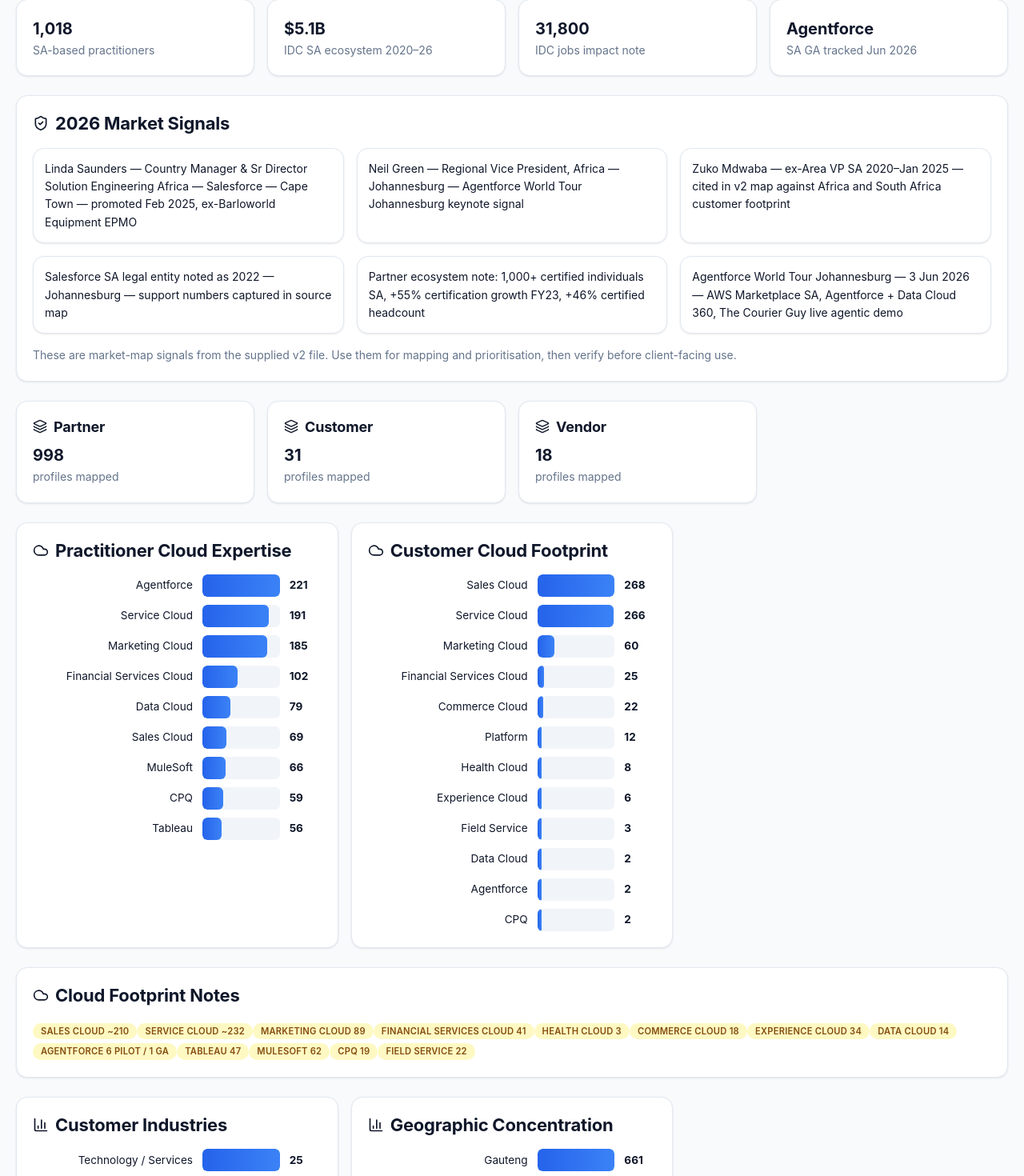
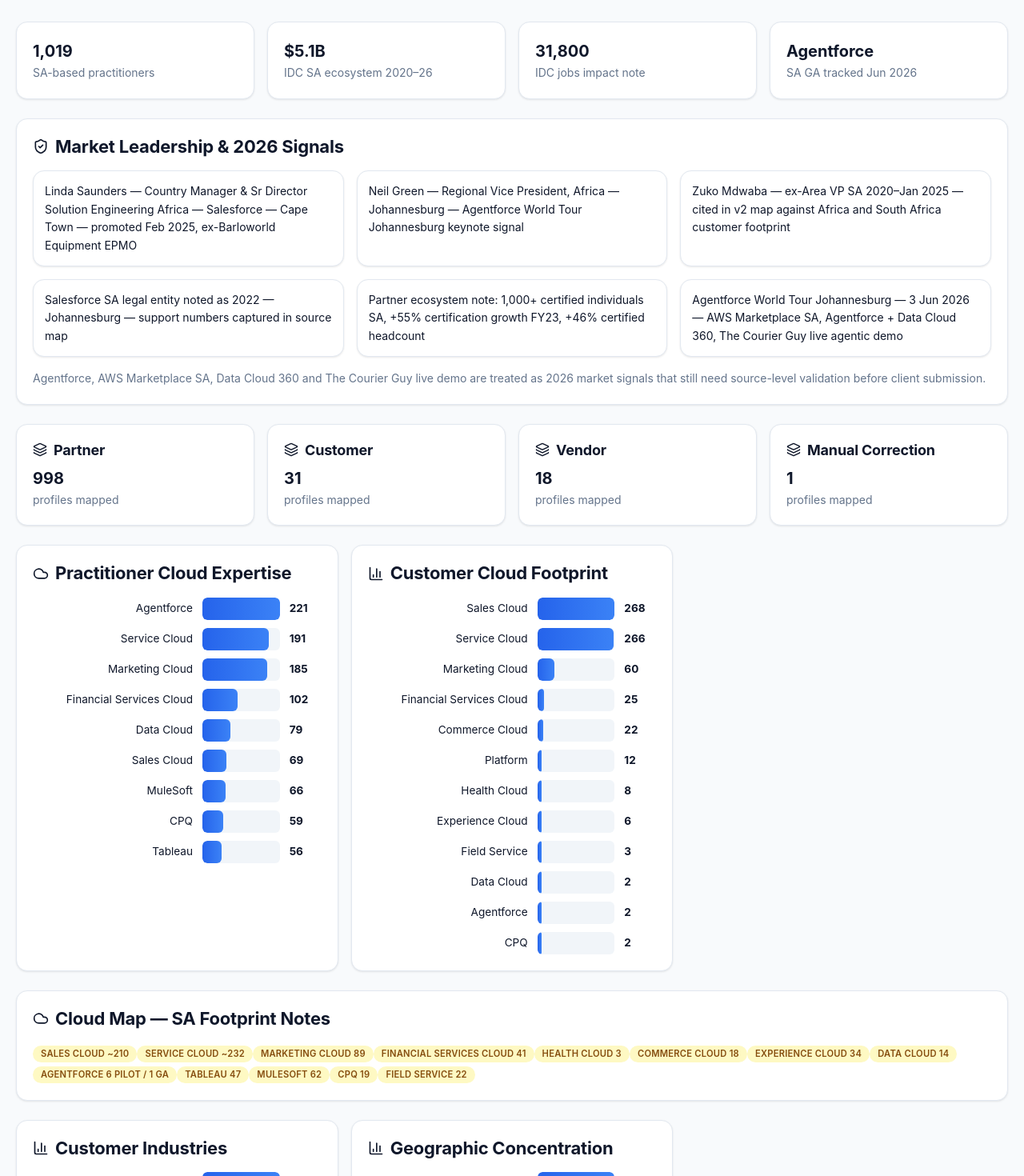
Before and after one commit to Mumoxa/Maps, a React (Vite) app: page /markets/salesforce in a window 1280 px wide. Shown: the part 572-2042 px from the top of the page at 80% size. Built offline with nearby package versions, Linux system fonts and the light colour scheme.

Commit message:
Add missing Salesforce practitioner correction

```diff
--- a/src/pages/SalesforceEcosystemPage.tsx
+++ b/src/pages/SalesforceEcosystemPage.tsx
@@ -7,11 +7,11 @@
   { value: 295, label: 'Salesforce Customers SA', color: 'var(--color-primary)' },
   { value: 266, label: 'BuiltWith .za Domains', color: 'var(--color-success)' },
   { value: 23, label: 'SI / ISV Partners', color: 'var(--color-accent)' },
-  { value: '1,047', label: 'Named Practitioners', color: 'var(--color-purple)' },
+  { value: '1,048', label: 'Named Practitioners', color: 'var(--color-purple)' },
 ] as const
 
 const secondaryStats = [
-  { value: '1,018', label: 'SA-based practitioners' },
+  { value: '1,019', label: 'SA-based practitioners' },
   { value: '$5.1B', label: 'IDC SA ecosystem 2020–26' },
   { value: '31,800', label: 'IDC jobs impact note' },
   { value: 'Agentforce', label: 'SA GA tracked Jun 2026' },
@@ -21,9 +21,10 @@
   { name: 'Partner', count: 998 },
   { name: 'Customer', count: 31 },
   { name: 'Vendor', count: 18 },
+  { name: 'Manual Correction', count: 1 },
 ] as const
 
-const practitionerClouds = [
+const cloudDistribution = [
   { name: 'Agentforce', count: 221 },
   { name: 'Service Cloud', count: 191 },
   { name: 'Marketing Cloud', count: 185 },
@@ -50,7 +51,23 @@
   { name: 'CPQ', count: 2 },
 ] as const
 
-const customerIndustries = [
+const seniorityDistribution = [
+  { seniority: 'Consultant / Specialist', count: 748 },
+  { seniority: 'Senior', count: 121 },
+  { seniority: 'Lead / Manager', count: 87 },
+  { seniority: 'Principal / Architect', count: 51 },
+  { seniority: 'Executive', count: 34 },
+  { seniority: 'Professional', count: 6 },
+] as const
+
+const provinceDistribution = [
+  { name: 'Gauteng', count: 662 },
+  { name: 'Western Cape', count: 340 },
+  { name: 'KwaZulu-Natal', count: 44 },
+  { name: 'International', count: 2 },
+] as const
+
+const topIndustries = [
   { name: 'Technology / Services', count: 25 },
   { name: 'Retail', count: 14 },
   { name: 'Hospitality', count: 12 },
@@ -63,22 +80,6 @@
   { name: 'CPG', count: 8 },
   { name: 'Construction', count: 8 },
   { name: 'Asset Management', count: 7 },
-] as const
-
-const seniorityDistribution = [
-  { seniority: 'Consultant / Specialist', count: 748 },
-  { seniority: 'Senior', count: 121 },
-  { seniority: 'Lead / Manager', count: 87 },
-  { seniority: 'Principal / Architect', count: 51 },
-  { seniority: 'Executive', count: 34 },
-  { seniority: 'Professional', count: 6 },
-] as const
-
-const provinceDistribution = [
-  { name: 'Gauteng', count: 661 },
-  { name: 'Western Cape', count: 340 },
-  { name: 'KwaZulu-Natal', count: 44 },
-  { name: 'International', count: 2 },
 ] as const
 
 const leadershipSignals = [
@@ -147,54 +148,67 @@
   { partner: 'Capgemini / C Ahead', tier: 'Gold', hc: '100+', certs: '100', focus: 'Global delivery, enterprise integration' },
   { partner: 'BlueSky Digital Solutions', tier: 'Gold', hc: '35+', certs: '55', focus: 'Commercial, telecom, insurance' },
   { partner: 'iCloudius', tier: 'Gold', hc: '25+', certs: '40', focus: 'SMB, retail and commercial implementations' },
-  { partner: 'Weku', tier: 'Select', hc: '20+', certs: '30', focus: 'Commercial new logos and SMB' },
-  { partner: 'Smarten UP', tier: 'Gold', hc: '30+', certs: '45', focus: 'Implementation partner, sales and service' },
-  { partner: 'Cloud23', tier: 'Gold', hc: '25+', certs: '50', focus: 'Knowledge partner, customer success and commercial' },
-  { partner: 'AdvanceForce', tier: 'Gold', hc: '30+', certs: '60', focus: 'Alliance partner since 2008' },
-  { partner: 'thryve', tier: 'Ridge', hc: '15+', certs: '25', focus: 'Insurance and financial services' },
-  { partner: 'Megabytes Tech', tier: 'Registered', hc: '12+', certs: '20', focus: 'Implementation support' },
-  { partner: 'Xsmths', tier: 'Marketing Cloud specialist', hc: '40+', certs: '60', focus: 'Marketing Cloud, Commerce, retail' },
-  { partner: 'mPHATEK Systems', tier: 'Consulting', hc: '15+', certs: '22', focus: 'Consulting and integration' },
-  { partner: 'Q.LAB', tier: 'Consulting', hc: '10+', certs: '12', focus: 'Consulting and delivery' },
-  { partner: 'CRMAutomate', tier: 'Consulting', hc: '12+', certs: '18', focus: 'CRM automation' },
-  { partner: 'IBM South Africa', tier: 'Global SI', hc: '40+', certs: '70', focus: 'Enterprise SI and integration' },
-  { partner: 'EY South Africa', tier: 'Global SI', hc: '25+', certs: '40', focus: 'Advisory and Salesforce transformation' },
-  { partner: 'KPMG South Africa', tier: 'Global SI', hc: '20+', certs: '35', focus: 'Advisory and implementation' },
-  { partner: 'Infosys South Africa', tier: 'Global SI', hc: '30+', certs: '50', focus: 'Global delivery and managed services' },
-  { partner: 'Tech Mahindra SA', tier: 'Global SI', hc: '25+', certs: '40', focus: 'Telecom and enterprise transformation' },
-] as const
-
-const siMentions = [
-  { partner: 'CloudSmiths', count: 175 },
-  { partner: 'NTT DATA / EXAH', count: 25 },
-  { partner: 'PwC South Africa', count: 25 },
-  { partner: 'Accenture', count: 13 },
-  { partner: 'Deloitte', count: 7 },
-  { partner: 'Smarten UP', count: 6 },
-  { partner: 'PwC', count: 5 },
-  { partner: 'BlueSky', count: 5 },
-  { partner: 'Cloud23', count: 5 },
-  { partner: 'iCloudius', count: 4 },
+  { partner: 'Smarten UP', tier: 'Gold', hc: '30+', certs: '45', focus: 'Insurance, hospitality, travel and financial services' },
+  { partner: 'Cloud23', tier: 'Gold', hc: '25+', certs: '50', focus: 'Commerce Cloud, Marketing Cloud, retail and tourism' },
+  { partner: 'Weku', tier: 'Select', hc: '20+', certs: '30', focus: 'Insurance, retail and commercial implementations' },
+  { partner: 'AdvanceForce', tier: 'Gold', hc: '30+', certs: '60', focus: 'CPG, RegTech, Field Service and B2B' },
+  { partner: 'thryve', tier: 'Silver', hc: '25+', certs: '35', focus: 'Financial Services Cloud, insurance and service' },
+  { partner: 'Xsmths', tier: 'Commerce specialist', hc: '35+', certs: '45', focus: 'Commerce Cloud, Marketing Cloud, retail and CPG' },
+  { partner: 'mPHATEK', tier: 'Select', hc: '15+', certs: '25', focus: 'Sales, Service, MuleSoft, ICT and public sector' },
+  { partner: 'Acceleration.biz', tier: 'Data / MC', hc: '20+', certs: '30', focus: 'Marketing Cloud, Data Cloud, Datorama and banking' },
+  { partner: 'IBM South Africa', tier: 'Global SI', hc: '40+', certs: '80', focus: 'Sales, Service, MuleSoft, banking and telecom' },
+  { partner: 'Cognizant South Africa', tier: 'Global SI', hc: '20+', certs: '35', focus: 'Financial services, retail, Sales, Service and Marketing Cloud' },
+  { partner: 'TCS South Africa', tier: 'Global SI', hc: '30+', certs: '60', focus: 'Banking, telecom, Sales, Service and MuleSoft' },
+  { partner: 'Wipro South Africa', tier: 'Global SI', hc: '25+', certs: '40', focus: 'Financial services, Sales, Service and Tableau' },
+  { partner: 'KPMG South Africa', tier: 'Global SI', hc: '20+', certs: '35', focus: 'Public sector, financial services, Sales and Service' },
+  { partner: 'Infosys South Africa', tier: 'Global SI', hc: '30+', certs: '50', focus: 'All Clouds, telecom and banking' },
+  { partner: 'Tech Mahindra SA', tier: 'Global SI', hc: '25+', certs: '40', focus: 'Communications Cloud and telecom' },
 ] as const
 
 const surroundingTechStack = [
-  { layer: 'Core banking / ERP', standard: 'SAP S/4HANA, Temenos T24, Hogan, Oracle, Avaloq, SimCorp', example: 'Standard Bank core banking APIs via MuleSoft; Capitec Temenos T24; Woolworths SAP retail stack' },
-  { layer: 'Integration', standard: 'MuleSoft, APIs, event streaming, middleware', example: 'Old Mutual, Standard Bank, Seacom and Telviva integration patterns' },
-  { layer: 'Cloud infrastructure', standard: 'AWS, Azure, GCP, Hyperforce', example: 'Hyperforce, AWS Marketplace SA, enterprise data and service deployments' },
-  { layer: 'Analytics / BI', standard: 'Tableau, Tableau CRM, Snowflake, SAS, Teradata', example: 'Absa, Investec, Ninety One and Johannesburg Children’s Home analytics signals' },
-  { layer: 'Retail / Commerce', standard: 'SAP CAR, Oracle Retail, Commerce Cloud, GCP', example: 'TFG, Shoprite, Woolworths/Bash, Pick n Pay and Cape Union Mart' },
-  { layer: 'Insurance / Health', standard: 'Guidewire, policy admin, Health Cloud, broker portals', example: 'Sanlam, Old Mutual, Santam, Discovery and Momentum' },
-  { layer: 'Service and contact centre', standard: 'Service Cloud, CTI, ServiceNow, Amdocs, NetCracker', example: 'Vodacom, MTN, Telkom, MultiChoice and Cell C service footprints' },
-  { layer: 'Data / AI', standard: 'Data Cloud, Agentforce, Einstein, Snowflake, ML services', example: 'The Courier Guy Agentforce GA signal and Standard Bank Data Cloud signal' },
-  { layer: 'Marketing', standard: 'Marketing Cloud, Datorama, CDP, loyalty platforms', example: 'Retail, banking, CPG and MVNO personalization layers' },
+  { layer: 'Core banking / ERP', standard: 'SAP S/4HANA, Temenos T24, Hogan, Oracle, Avaloq, SimCorp', example: 'Standard Bank – core banking APIs via MuleSoft; Capitec – Temenos T24; Woolworths – SAP CAR' },
+  { layer: 'Integration / iPaaS', standard: 'MuleSoft, Boomi, Jitterbit, Informatica, AWS EventBridge, Azure Logic Apps', example: 'Standard Bank, Old Mutual and Seacom examples are MuleSoft-heavy in the supplied map.' },
+  { layer: 'Data / AI / CDP', standard: 'Data Cloud 360, Snowflake, Teradata, SAS, Databricks, Tableau CRM, Einstein / Agentforce', example: 'Courier Guy is the supplied Agentforce + Data Cloud 360 example.' },
+  { layer: 'Cloud hosting / residency', standard: 'AWS Africa, Azure South Africa North, GCP Johannesburg, Hyperforce SA', example: 'Hyperforce and POPIA/residency are repeated enterprise buying signals.' },
+  { layer: 'Marketing / CDP', standard: 'Marketing Cloud Personalization, Audience Studio, Adobe Experience, Bloomreach, Comarch Loyalty', example: 'Standard Bank, Woolworths and Shoprite appear as marketing/CDP examples.' },
+  { layer: 'CPQ / Billing', standard: 'Revenue Cloud, nCino FSC pattern, Zuora', example: 'ArcelorMittal SA and SA Home Loans appear as CPQ/FSC-pattern examples.' },
+  { layer: 'Industry clouds', standard: 'FSC, Health Cloud, Automotive Cloud, Communications Cloud, Nonprofit Cloud', example: 'Big 5 banks, Discovery, Mercedes-Benz SA, MTN and JCH are example clusters.' },
+  { layer: 'Contact centre / CTI', standard: 'Service Cloud Voice, Five9, Genesys, Telviva CTI, WhatsApp Business API', example: 'Telviva, Coca-Cola PB and Clickatell are named surrounding-stack examples.' },
+  { layer: 'Identity / Security', standard: 'Salesforce Shield, Okta, Azure AD, Ping', example: 'POPIA, FSCA and Shield encryption are governance signals.' },
+] as const
+
+const manualPractitionerCorrections = [
+  {
+    name: 'Katlego Magnificent Seapi',
+    location: 'Pretoria, Gauteng, South Africa',
+    linkedIn: 'https://www.linkedin.com/in/seapi-katlego-96a955165/',
+    status: 'Needs Salesforce role/employer verification',
+    note: 'User-supplied correction added after the original 1,047-person source batch missed this profile.',
+  },
 ] as const
 
 function topBarWidth(count: number, max: number) {
   return `${Math.max(6, Math.round((count / Math.max(max, 1)) * 100))}%`
 }
 
-function truncate(value: string, max = 115) {
+function truncate(value: string, max = 120) {
   return value.length > max ? `${value.slice(0, max)}…` : value
+}
+
+function MetricBars({ items, max }: { items: readonly { name: string; count: number }[]; max: number }) {
+  return (
+    <div className="bar-chart">
+      {items.map(item => (
+        <div className="bar-row" key={item.name}>
+          <div className="bar-label">{item.name}</div>
+          <div className="bar-track">
+            <div className="bar-fill" style={{ width: topBarWidth(item.count, max) }} />
+          </div>
+          <div className="bar-count">{item.count}</div>
+        </div>
+      ))}
+    </div>
+  )
 }
 
 export function SalesforceEcosystemPage() {
@@ -202,10 +216,10 @@
     document.title = 'SA Salesforce Ecosystem Map'
   }, [])
 
-  const maxPractitionerCloud = practitionerClouds[0]?.count ?? 1
-  const maxCustomerCloud = customerClouds[0]?.count ?? 1
-  const maxIndustry = customerIndustries[0]?.count ?? 1
-  const maxProvince = provinceDistribution[0]?.count ?? 1
+  const maxCloudCount = cloudDistribution[0]?.count ?? 1
+  const maxProvinceCount = provinceDistribution[0]?.count ?? 1
+  const maxCustomerCloudCount = customerClouds[0]?.count ?? 1
+  const maxIndustryCount = topIndustries[0]?.count ?? 1
 
   return (
     <div className="page">
@@ -217,7 +231,7 @@
 
         <div className="hero">
           <h1>SA Salesforce Ecosystem Map</h1>
-          <p>Customer, partner, practitioner, cloud, Agentforce and surrounding-technology intelligence for the South African Salesforce market.</p>
+          <p>Complete South African Salesforce market layer covering customers, implementation partners, practitioner clusters, cloud footprint, surrounding technology, Agentforce signals and data-quality boundaries.</p>
         </div>
 
         <div className="stats-bar">
@@ -238,7 +252,7 @@
         <section className="card mb-3">
           <div className="flex items-center gap-1 mb-2">
             <ShieldCheck size={20} />
-            <h2>2026 Market Signals</h2>
+            <h2>Market Leadership & 2026 Signals</h2>
           </div>
           <div className="grid grid-2">
             {leadershipSignals.map(signal => (
@@ -247,10 +261,10 @@
               </div>
             ))}
           </div>
-          <p className="text-sm text-secondary mt-2">These are market-map signals from the supplied v2 file. Use them for mapping and prioritisation, then verify before client-facing use.</p>
+          <p className="text-sm text-secondary mt-2">Agentforce, AWS Marketplace SA, Data Cloud 360 and The Courier Guy live demo are treated as 2026 market signals that still need source-level validation before client submission.</p>
         </section>
 
-        <div className="grid grid-3 mb-3">
+        <div className="grid grid-4 mb-3">
           {employerTypes.map(segment => (
             <div className="card" key={segment.name}>
               <div className="flex items-center gap-1 mb-1">
@@ -269,38 +283,22 @@
               <Cloud size={20} />
               <h2>Practitioner Cloud Expertise</h2>
             </div>
-            <div className="bar-chart">
-              {practitionerClouds.map(item => (
-                <div className="bar-row" key={item.name}>
-                  <div className="bar-label">{item.name}</div>
-                  <div className="bar-track"><div className="bar-fill" style={{ width: topBarWidth(item.count, maxPractitionerCloud) }} /></div>
-                  <div className="bar-count">{item.count}</div>
-                </div>
-              ))}
-            </div>
+            <MetricBars items={cloudDistribution} max={maxCloudCount} />
           </section>
 
           <section className="card">
             <div className="flex items-center gap-1 mb-2">
-              <Cloud size={20} />
+              <BarChart3 size={20} />
               <h2>Customer Cloud Footprint</h2>
             </div>
-            <div className="bar-chart">
-              {customerClouds.map(item => (
-                <div className="bar-row" key={item.name}>
-                  <div className="bar-label">{item.name}</div>
-                  <div className="bar-track"><div className="bar-fill" style={{ width: topBarWidth(item.count, maxCustomerCloud) }} /></div>
-                  <div className="bar-count">{item.count}</div>
-                </div>
-              ))}
-            </div>
+            <MetricBars items={customerClouds} max={maxCustomerCloudCount} />
           </section>
         </div>
 
         <section className="card mb-3">
           <div className="flex items-center gap-1 mb-2">
             <Cloud size={20} />
-            <h2>Cloud Footprint Notes</h2>
+            <h2>Cloud Map — SA Footprint Notes</h2>
           </div>
           <div>
             {cloudFootprintBadges.map(item => <span className="badge badge-Medium" key={item}>{item}</span>)}
@@ -313,15 +311,7 @@
               <BarChart3 size={20} />
               <h2>Customer Industries</h2>
             </div>
-            <div className="bar-chart">
-              {customerIndustries.map(item => (
-                <div className="bar-row" key={item.name}>
-                  <div className="bar-label">{item.name}</div>
-                  <div className="bar-track"><div className="bar-fill" style={{ width: topBarWidth(item.count, maxIndustry) }} /></div>
-                  <div className="bar-count">{item.count}</div>
-                </div>
-              ))}
-            </div>
+            <MetricBars items={topIndustries} max={maxIndustryCount} />
           </section>
 
           <section className="card">
@@ -329,15 +319,7 @@
               <BarChart3 size={20} />
               <h2>Geographic Concentration</h2>
             </div>
-            <div className="bar-chart">
-              {provinceDistribution.map(item => (
-                <div className="bar-row" key={item.name}>
-                  <div className="bar-label">{item.name}</div>
-                  <div className="bar-track"><div className="bar-fill" style={{ width: topBarWidth(item.count, maxProvince) }} /></div>
-                  <div className="bar-count">{item.count}</div>
-                </div>
-              ))}
-            </div>
+            <MetricBars items={provinceDistribution} max={maxProvinceCount} />
           </section>
         </div>
 
@@ -364,8 +346,40 @@
 
         <section className="card mb-3">
           <div className="flex items-center gap-1 mb-2">
+            <ShieldCheck size={20} />
+            <h2>Manual Practitioner Corrections</h2>
+          </div>
+          <p className="text-sm text-secondary mb-2">Profiles supplied after the first dataset build are held separately until role, employer and Salesforce evidence are verified.</p>
+          <div style={{ overflowX: 'auto' }}>
+            <table style={{ width: '100%', borderCollapse: 'collapse', fontSize: '0.875rem' }}>
+              <thead>
+                <tr style={{ borderBottom: '1px solid var(--color-border)' }}>
+                  <th style={{ textAlign: 'left', padding: '0.75rem' }}>Name</th>
+                  <th style={{ textAlign: 'left', padding: '0.75rem' }}>Location</th>
+                  <th style={{ textAlign: 'left', padding: '0.75rem' }}>LinkedIn</th>
+                  <th style={{ textAlign: 'left', padding: '0.75rem' }}>Status</th>
+                  <th style={{ textAlign: 'left', padding: '0.75rem' }}>Note</th>
+                </tr>
+              </thead>
+              <tbody>
+                {manualPractitionerCorrections.map(person => (
+                  <tr key={person.linkedIn} style={{ borderBottom: '1px solid var(--color-border-light)' }}>
+                    <td style={{ padding: '0.75rem', fontWeight: 700 }}>{person.name}</td>
+                    <td style={{ padding: '0.75rem' }}>{person.location}</td>
+                    <td style={{ padding: '0.75rem' }}><a href={person.linkedIn} target="_blank" rel="noreferrer">LinkedIn profile</a></td>
+                    <td style={{ padding: '0.75rem' }}>{person.status}</td>
+                    <td style={{ padding: '0.75rem' }}>{person.note}</td>
+                  </tr>
+                ))}
+              </tbody>
+            </table>
+          </div>
+        </section>
+
+        <section className="card mb-3">
+          <div className="flex items-center gap-1 mb-2">
             <Building2 size={20} />
-            <h2>Top 24 Salesforce Users — Customer Map</h2>
+            <h2>Top 24 Verified Salesforce Users</h2>
           </div>
           <div style={{ overflowX: 'auto' }}>
             <table style={{ width: '100%', borderCollapse: 'collapse', fontSize: '0.875rem' }}>
@@ -386,7 +400,7 @@
                     <td style={{ padding: '0.75rem' }}>{customer.industry}</td>
                     <td style={{ padding: '0.75rem' }}>{customer.clouds}</td>
                     <td style={{ padding: '0.75rem' }}>{customer.build}</td>
-                    <td style={{ padding: '0.75rem' }}>{truncate(customer.useCase)}</td>
+                    <td style={{ padding: '0.75rem' }}>{truncate(customer.useCase, 140)}</td>
                     <td style={{ padding: '0.75rem' }}>{customer.si}</td>
                   </tr>
                 ))}
@@ -403,33 +417,16 @@
           <div className="grid grid-3">
             {implementationPartners.map(partner => (
               <div className="card" key={partner.partner} style={{ padding: '0.875rem' }}>
-                <div className="flex justify-between gap-1 mb-1">
-                  <h3>{partner.partner}</h3>
-                  <span className="badge badge-Medium">{partner.tier}</span>
-                </div>
-                <div className="text-sm"><strong>SF HC:</strong> {partner.hc} | <strong>Certs:</strong> {partner.certs}</div>
-                <div className="text-sm text-secondary">{partner.focus}</div>
+                <h3>{partner.partner}</h3>
+                <div className="text-sm text-secondary">{partner.tier}</div>
+                <div className="text-sm"><strong>HC:</strong> {partner.hc} | <strong>Certs:</strong> {partner.certs}</div>
+                <p className="text-sm text-secondary">{partner.focus}</p>
               </div>
             ))}
           </div>
         </section>
 
         <div className="grid grid-2 mb-3">
-          <section className="card">
-            <div className="flex items-center gap-1 mb-2">
-              <Building2 size={20} />
-              <h2>SI Partner Mentions in Customer Map</h2>
-            </div>
-            <div className="grid">
-              {siMentions.map(item => (
-                <div className="flex justify-between items-center" key={item.partner}>
-                  <span>{item.partner}</span>
-                  <span className="badge badge-Medium">{item.count}</span>
-                </div>
-              ))}
-            </div>
-          </section>
-
           <section className="card">
             <div className="flex items-center gap-1 mb-2">
               <BarChart3 size={20} />
@@ -442,6 +439,27 @@
                   <span className="badge badge-Medium">{item.count}</span>
                 </div>
               ))}
+            </div>
+          </section>
+
+          <section className="card">
+            <div className="flex items-center gap-1 mb-2">
+              <ShieldCheck size={20} />
+              <h2>Data Quality Guardrails</h2>
+            </div>
+            <div className="grid">
+              <div className="flex justify-between items-center">
+                <span>LinkedIn evidence links retained, including manual corrections</span>
+                <span className="badge badge-Medium">1,048</span>
+              </div>
+              <div className="flex justify-between items-center">
+                <span>Inferred email records excluded from public page</span>
+                <span className="badge badge-Medium">1,047</span>
+              </div>
+              <div className="flex justify-between items-center">
+                <span>Human verification required before client/candidate use</span>
+                <span className="badge badge-P1">Required</span>
+              </div>
             </div>
           </section>
         </div>
@@ -465,23 +483,9 @@
         <section className="card">
           <div className="flex items-center gap-1 mb-2">
             <ShieldCheck size={20} />
-            <h2>Data Quality Guardrails</h2>
+            <h2>Verification Boundary</h2>
           </div>
-          <div className="grid grid-3">
-            <div>
-              <div className="text-xl font-bold">1,047</div>
-              <div className="text-sm text-secondary">LinkedIn evidence links retained</div>
-            </div>
-            <div>
-              <div className="text-xl font-bold">1,047</div>
-              <div className="text-sm text-secondary">inferred email records excluded from public page</div>
-            </div>
-            <div>
-              <div className="text-xl font-bold">Human verify</div>
-              <div className="text-sm text-secondary">required before client / candidate use</div>
-            </div>
-          </div>
-          <p className="text-sm text-secondary mt-2">Customer cloud use, licence estimates, AI status, revenue, implementation partner attribution, current employer and candidate availability must be verified before client submission. This is a market-map layer, not a final evidence pack.</p>
+          <p className="text-sm text-secondary">Market-map signals are not proof of current employment, active Salesforce use, licence count, implementation partner involvement or candidate availability. Manual corrections are visible but treated as verification-pending until role and employer evidence is confirmed. Keep LinkedIn/profile evidence and direct verification as the final source of truth.</p>
         </section>
       </div>
     </div>
```
